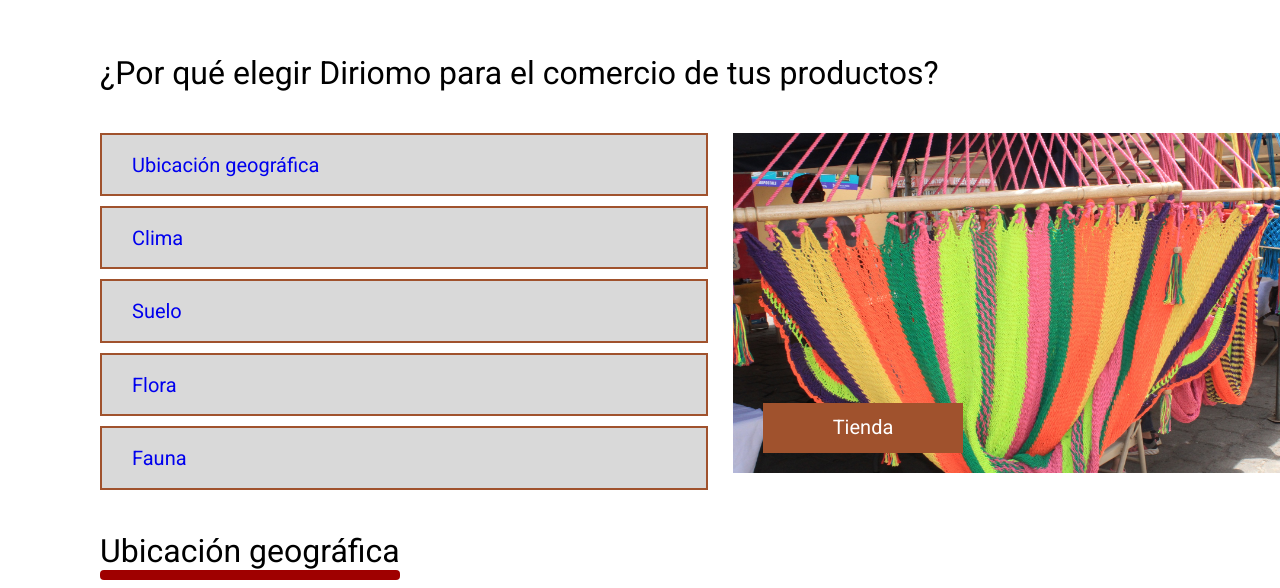
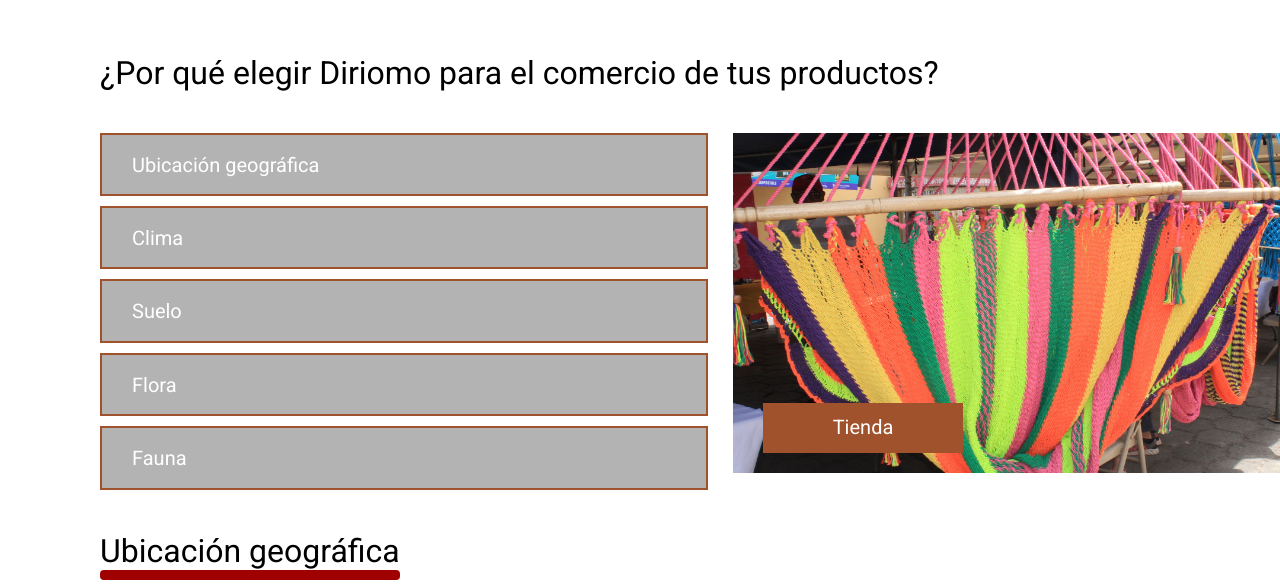
Before and after one commit to OrtizHenoc/web-diriomo, a plain HTML site: page Index.html in a window 1280 px wide. Shown: the part 1740-2328 px from the top of the page. Drawn offline with Linux system fonts and the light colour scheme.

Commit message:
Modificando algunos estilos css de la pagina de inicio

```diff
--- a/Css/main-page.css
+++ b/Css/main-page.css
@@ -7,8 +7,12 @@ html {
 	padding: 0;
 }
 
-a {
+a, a:hover, a:visited{
+  color: black;
   text-decoration: none;
+}
+auto-group-lprq-m6i ,a, a:hover, a:visited{
+  color: white;
 }
 ul, li {
 	list-style: none;
@@ -784,7 +788,7 @@ body {
   font-family: Roboto, 'Source Sans Pro';
   white-space: nowrap;
   border: solid 0.2rem #a0522d;
-  background-color: #d9d9d9;
+  background-color: #b4b3b3;
   flex-shrink: 0;
 }
 .main-page-Fuk .auto-group-ctuw-nrN .afisha-ohU .auto-group-apti-qu4 .auto-group-18uq-QBU .vistavki-text-bWr {
@@ -798,7 +802,7 @@ body {
   font-family: Roboto, 'Source Sans Pro';
   white-space: nowrap;
   border: solid 0.2rem #a0522d;
-  background-color: #d9d9d9;
+  background-color: #b4b3b3;
   flex-shrink: 0;
 }
 .main-page-Fuk .auto-group-ctuw-nrN .afisha-ohU .auto-group-apti-qu4 .auto-group-18uq-QBU .vistavki-text-6Tc {
@@ -812,7 +816,7 @@ body {
   font-family: Roboto, 'Source Sans Pro';
   white-space: nowrap;
   border: solid 0.2rem #a0522d;
-  background-color: #d9d9d9;
+  background-color: #b4b3b3;
   flex-shrink: 0;
 }
 .main-page-Fuk .auto-group-ctuw-nrN .afisha-ohU .auto-group-apti-qu4 .auto-group-18uq-QBU .vistavki-text-z3C {
@@ -826,7 +830,7 @@ body {
   font-family: Roboto, 'Source Sans Pro';
   white-space: nowrap;
   border: solid 0.2rem #a0522d;
-  background-color: #d9d9d9;
+  background-color: #b4b3b3;
   flex-shrink: 0;
 }
 .main-page-Fuk .auto-group-ctuw-nrN .afisha-ohU .auto-group-apti-qu4 .auto-group-18uq-QBU .vistavki-text-gRp {
@@ -840,7 +844,7 @@ body {
   font-family: Roboto, 'Source Sans Pro';
   white-space: nowrap;
   border: solid 0.2rem #a0522d;
-  background-color: #d9d9d9;
+  background-color: #b4b3b3;
   flex-shrink: 0;
 }
 .main-page-Fuk .auto-group-ctuw-nrN .afisha-ohU .auto-group-apti-qu4 .vistavki-about-my4 {
--- a/Index.html
+++ b/Index.html
@@ -42,7 +42,7 @@
           <p class="tienda-iPL">Tienda</p>
           <p class="contctanos-Sq8">Contáctanos</p>
         </div>
-        <div class="auto-group-lprq-m6i">Inicia sesión</div>
+        <div class="auto-group-lprq-m6i"><a href="InicioSesion.html">Inicia sesión</a></div>
       </div>
     </div>
     <div class="offer-op6">
```
